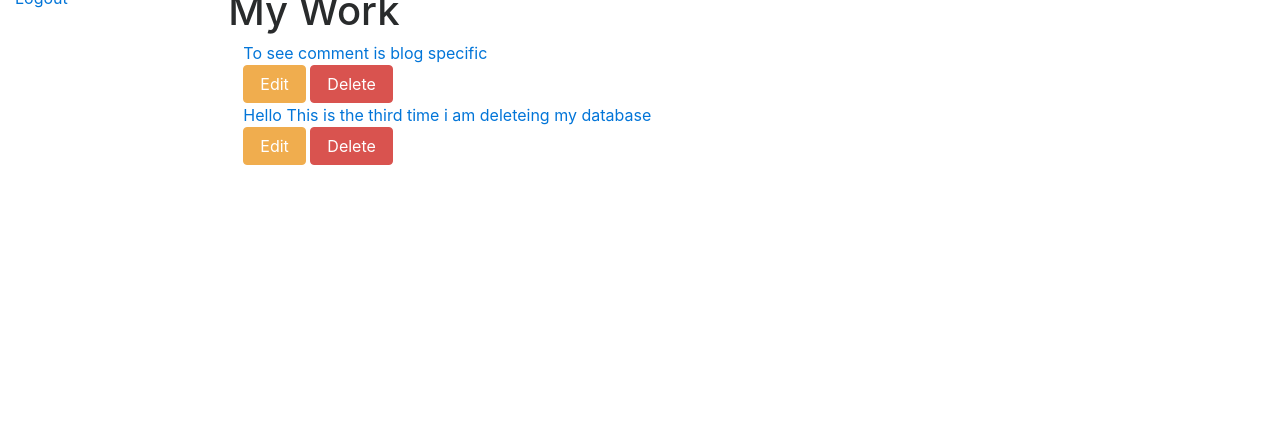
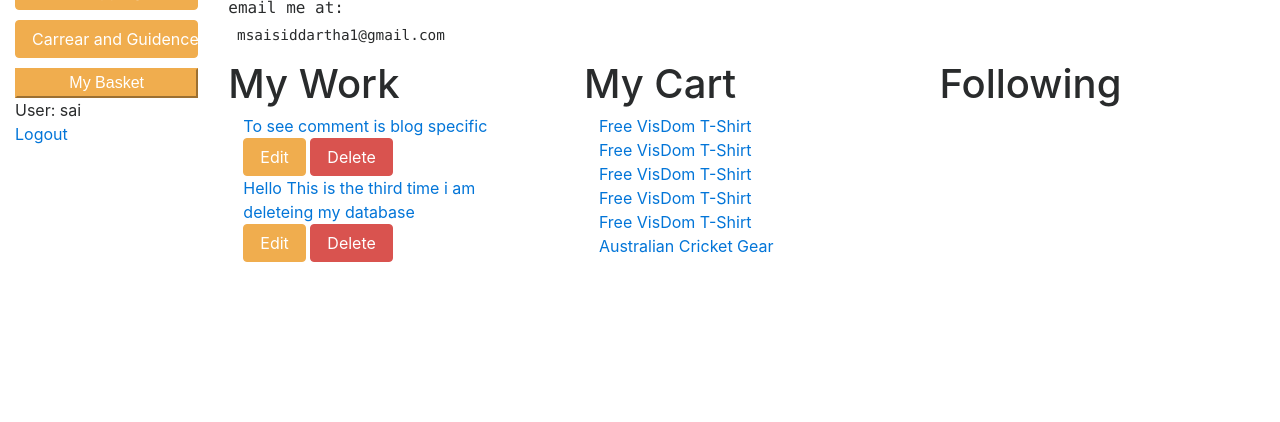
Before and after one commit to siddu1998/VisDom, a Django app: page /blog/profile/ in a window 1280 px wide. Shown: the part 378-800 px from the top of the page. Run offline with Django 3.2, Linux system fonts and the light colour scheme; a user stored in the database is signed in; data comes from the database, SQL or seed files in the repository; both versions use the stored data as it was after the commit; some libraries are stand-ins or nearby versions.

Commit message:
This Commit introduces an E-Commerce Platform within the site. This allows users to add produts to cart and check-out the e-commerce section contains a review and commenting section

```diff
--- a/blog/admin.py
+++ b/blog/admin.py
@@ -1,7 +1,7 @@
 # -*- coding: utf-8 -*-
 from __future__ import unicode_literals
 from django.contrib import admin
-from .models import Blog, UserProfile, BlogComment, Item, Cart
+from .models import Blog, UserProfile, BlogComment, Item, Cart ,ItemComment
 
 from pagedown.widgets import AdminPagedownWidget
 from django.db import models
@@ -12,8 +12,10 @@ admin.site.register(Blog)
 #admin.site.register(Author)
 admin.site.register(UserProfile)
 admin.site.register(BlogComment)
+admin.site.register(ItemComment)
 admin.site.register(Item)
 admin.site.register(Cart)
+
 
 class BlogAdmin(admin.ModelAdmin):
     formfield_overrides = {
--- a/blog/forms.py
+++ b/blog/forms.py
@@ -45,7 +45,7 @@ class EditProfileForm(UserChangeForm):
 class EditUserProfileForm(forms.ModelForm):
     class Meta:
         model=UserProfile
-        fields=('first_name','last_name',"desciption",)
+        fields=('first_name' , 'last_name', "desciption", "profile_image" )
 
 class BlogForm(forms.ModelForm):
     publish=forms.DateField(widget=forms.SelectDateWidget)
--- a/blog/models.py
+++ b/blog/models.py
@@ -26,8 +26,6 @@ def create_profile(sender, **kwargs):
 post_save.connect(create_profile,sender=User)
 
 
-
-
 class Item(models.Model):
 	product=models.CharField(max_length=200)
 	image=models.FileField(null=True,blank=True)
@@ -36,8 +34,6 @@ class Item(models.Model):
 
 	def __str__(self):
 		return self.product
-
-
 
 
 class Cart(models.Model):
@@ -73,15 +69,10 @@ class Blog(models.Model):
 		return (self.title)
 
 
+class BlogComment(models.Model):
 
-
-class BlogComment(models.Model):
-    """
-    Model representing a comment against a blog post.
-    """
     description = models.TextField(max_length=1000, help_text="Enter comment about blog here.")
     author = models.ForeignKey(User, on_delete=models.SET_NULL, null=True)
-      # Foreign Key used because BlogComment can only have one author/User, but users can have multiple comments
     post_date = models.DateTimeField(auto_now_add=True)
     blog= models.ForeignKey(Blog, on_delete=models.CASCADE)
 
@@ -89,7 +80,16 @@ class BlogComment(models.Model):
         ordering = ["post_date"]
 
     def __str__(self):
-        """
-        String for representing the Model object.
-        """
         return(self.blog.title)
+
+class ItemComment(models.Model):
+
+    description = models.TextField(max_length=1000, help_text="Enter Review Here")
+    author = models.ForeignKey(User, on_delete=models.SET_NULL, null=True)
+    post_date = models.DateTimeField(auto_now_add=True)
+    item= models.ForeignKey(Item, on_delete=models.CASCADE)
+    class Meta:
+        ordering = ["post_date"]
+
+    def __str__(self):
+        return(self.item.product)
--- a/blog/templates/base_generic.html
+++ b/blog/templates/base_generic.html
@@ -30,17 +30,16 @@
 
 </head>
 
-<body>
+<body >
 
 
-<div style="background-color:orange ;height: 100px" class="w3-container top row" >
+<header style="background-color:orange ;height: 100px" class="w3-container top row" >
   <div class="col-sm-2 row">
       <img src="https://i.stack.imgur.com/cmkKO.png"  width="100%" height="83px%">
      </div>
 <p style="color: white; font-size: 70px;margin-left: 10px">VisDom</p>
 
-
-</div>
+</header>
 
   <div class="container-fluid">
 
@@ -54,8 +53,18 @@
           <div><a style="margin-top:10px;width:100%"  class="btn btn-warning transparent" href="{% url 'user'%}">Our Top Writers</a></div>
           <div><a style="margin-top:10px;width:100%"  class="btn btn-warning transparent" href="{% url 'profile' %}">My Account</a></div>
           <div><a style="margin-top:10px;width:100%"  class="btn btn-warning transparent" href="{% url 'create' %}">Write</a></div>
+          <div><a style="margin-top:10px;width:100%"  class="btn btn-warning transparent" href="{% url 'shop' %}">Shopping</a></div>
+          <div><a style="margin-top:10px;width:100%"  class="btn btn-warning transparent" href="#">Carrear and Guidence</a></div>
+
+
+
 
     {% if user.is_authenticated %}
+                    <button class="btn-warning" style="margin-top:10px;width:100%" onclick="alert('{% for cart in user.cart_set.all  %}{{ cart.product }} \n {% endfor %} ')">My Basket</button>
+
+
+
+
 
                      <div>User: {{ user.get_username }}</div>
                      <div><a href="{% url 'logout'%}?next={{request.path}}">Logout</a></div>
@@ -67,7 +76,7 @@
       </div>
      {% endblock %}
       </div>
-      <div class="col-sm-9 ">
+      <div class="col-sm-10 ">
       {% block content %}{% endblock %}
       </div>
     </div>
--- a/blog/templates/profile.html
+++ b/blog/templates/profile.html
@@ -13,24 +13,45 @@
 
 <hr>
 
-<div>
-<pre><h6>You can call me:</h6> {{ user.userprofile.last_name}} {{ user.userprofile.first_name}} </pre>
-<pre><h6>email me at:</h6> {{ user.email }}</pre>
+
+
+
+
+<div class="row">
+
+<div class="col-sm-6">
+<h1 class="text-left"> {{ user.userprofile.last_name}} {{ user.userprofile.first_name}}</h1>
+<p>{{ user.userprofile.desciption }}</p>
+
+</div>
+<div class="col-sm-6">
+{% if user.userprofile.profile_image %}
+<img class="img-circle" width="200px" height="200px" src= "{{ user.userprofile.profile_image.url }}">
+{% endif %}
+
 </div>
 
 
-<h6>Know Me Better</h6>
-<pre>{{ user.userprofile.desciption }}</pre>
+
+</div>
+
+<pre><h6>email me at:</h6> {{ user.email }}</pre>
 
 
-<div>
+
+
+
+
+<div class="row">
+<div class="col-sm-4">
 <h1>My Work</h1>
 {% for blog in user.userprofile.blog_set.all  %}
 
 
-	<div class="container">
+	<div class="container" class="row">
 		<a href="{% url 'blog-detail' blog.pk  %}">{{blog}}</a>
 		<div >
+
  		<a class="btn btn-warning" style="color: white" href="{% url 'update' blog.pk %}">Edit</a>
  		<a  class="btn btn-danger" style="color: white" href="{% url 'delete' blog.pk %}"> Delete</a>
 
@@ -44,5 +65,37 @@
 
 
 
+  <div class="col-sm-4">
+  	  <h1>My Cart</h1>
+  <div>
+	{% for cart in user.cart_set.all  %}
+
+	<div class="container">
+<a href="{% url 'item-detail' cart.product.pk %}">	{{ cart.product }} </a>
+
+	</div>
+	{% endfor %}
+  </div>
+  </div>
+
+<div class="col-sm-4">
+<h1>Following</h1>
+
+<div>
+	{% for following in follows_set.all %}
+	<div class="container">
+		<a href=""> {{ follwoing }}</a>
+
+	</div>
+{% endfor %}
+</div>
+
+
+</div>
+</div>
+
+
+
+
 
 {% endblock %}
--- a/blog/templates/reg_form.html
+++ b/blog/templates/reg_form.html
@@ -1,7 +1,7 @@
 {% extends "base_generic.html" %}
 
 {% block content %}
-<form method="post">
+<form method="post" >
 	{% csrf_token%}
 	{{form.as_p}}
 	<button type="submit">Yup!Done</button>
--- a/blog/templates/user_change.html
+++ b/blog/templates/user_change.html
@@ -1,9 +1,11 @@
 {% extends "base_generic.html" %}
 
 {% block content %}
-<form method="POST">
-	{% csrf_token %}
+<form method="POST" enctype="multipart/form-data">
 
+
+
+	{% csrf_token % }
 	{{form.as_p}}
 
 	<button type="submit">Yup!Done</button>
--- a/blog/templates/user_profile_change.html
+++ b/blog/templates/user_profile_change.html
@@ -1,7 +1,9 @@
 {% extends "base_generic.html" %}
 
 {% block content %}
-<form method="POST">
+
+
+<form method="POST" enctype="multipart/form-data">
 	{% csrf_token %}
 
 	{{form.as_p}}
--- a/blog/urls.py
+++ b/blog/urls.py
@@ -14,8 +14,15 @@ urlpatterns = [
 	 url(r'^userlist/$', views.UserProfileListView.as_view(), name='user'),
 	 url(r'^Blog/(?P<pk>\d+)$', views.BlogDetailView.as_view(), name='blog-detail'),
 	 url(r'^user/(?P<pk>\d+)$', views.UserProfileDetailView.as_view(), name='user-detail'),
+
 	 url(r'^Blog/create$', views.BlogCreateView.as_view(), name='create'),
 
+
+
+	 url(r'^shop/$', views.ItemListView.as_view(), name='shop'),
+	 url(r'^shop/(?P<pk>\d+)$', views.ItemDetailView.as_view(), name='item-detail'),
+	 url(r'^shop/(?P<pk>\d+)/cart/$', views.CartCreate.as_view(), name='cart-add'),
+	 url(r'^shop/(?P<pk>\d+)/comment/$', views.ItemCommentCreate.as_view(), name='item-comment'),
 
 
 
@@ -24,6 +31,10 @@ urlpatterns = [
 	 url(r'^Blog/delete/(?P<pk>\d+)$', views.BlogDelete.as_view(), name='delete'),
 
 	 url(r'^Blog/(?P<pk>\d+)/comment/$', views.BlogCommentCreate.as_view(), name='blog-comment'),
+
+
+
+
 	 #user-shit
 	 url(r'^register/$', views.register, name='register'),
 	 url(r'^profile/$', views.profile, name='profile'),
--- a/blog/views.py
+++ b/blog/views.py
@@ -34,6 +34,13 @@ class BlogListView(generic.ListView):
 	model=Blog
 	paginate_by = 10
 
+class ItemListView(generic.ListView):
+	model=Item
+
+class ItemDetailView(generic.DetailView):
+	model=Item
+
+
 
 
 class BlogDetailView(LoginRequiredMixin,generic.DetailView):
@@ -61,6 +68,51 @@ class BlogCommentCreate(LoginRequiredMixin, generic.CreateView):
 
 
 
+
+class ItemCommentCreate(LoginRequiredMixin, generic.CreateView):
+    model = ItemComment
+    fields = ['description',]
+
+    def get_context_data(self, **kwargs):
+        context = super(ItemCommentCreate, self).get_context_data(**kwargs)
+        context['item'] = get_object_or_404(Item, pk = self.kwargs['pk'])
+        return context
+
+    def form_valid(self, form):
+        form.instance.author = self.request.user
+        form.instance.item=get_object_or_404(Item, pk = self.kwargs['pk'])
+        return super(ItemCommentCreate, self).form_valid(form)
+
+    def get_success_url(self):
+        return reverse('item-detail', kwargs={'pk': self.kwargs['pk'],})
+
+
+
+
+
+
+
+
+class CartCreate(LoginRequiredMixin,generic.CreateView):
+	model=Cart
+	fields=[]
+	def get_context_data(self,**kwargs):
+		context=super(CartCreate,self).get_context_data(**kwargs)
+		context['product']=get_object_or_404(Item,pk=self.kwargs['pk'])
+		context['user']=self.request.user
+		return context
+	def form_valid(self,form):
+		form.instance.user=self.request.user
+		form.instance.product=get_object_or_404(Item,pk=self.kwargs['pk'])
+		return super(CartCreate,self).form_valid(form)
+	def get_success_url(self):
+		return reverse('item-detail',kwargs={'pk':self.kwargs['pk']})
+
+
+
+
+
+
 class UserProfileListView(generic.ListView):
 	model=UserProfile
 
@@ -79,11 +131,6 @@ def register(request):
 		form=RegistrationForm()
 		args = {'form':form}
 	return render(request,'reg_form.html', {'form':form})
-
-
-
-
-
 
 
 
@@ -107,12 +154,6 @@ def edit_profile(request):
 		form=EditProfileForm(instance=request.user)
 		args={'forms':form}
 		return render(request,'user_change.html', {'form':form})
-
-
-
-
-
-
 
 
 @login_required
@@ -149,8 +190,6 @@ class BlogCreateView(LoginRequiredMixin,generic.CreateView):
 
 
 
-
-
 class BlogUpdate(LoginRequiredMixin,generic.UpdateView):
 	model=Blog
 	fields=['title','content','image']
```
Also changed, not shown: blog/templates/blog/blog_detail.html (+3 -13 lines), blog/templates/blog/userprofile_detail.html (+14 -1 lines), blog/templates/home.html (+7 -3 lines), static/js/upvotes.js (deleted, +0 -11 lines), db.sqlite3.
